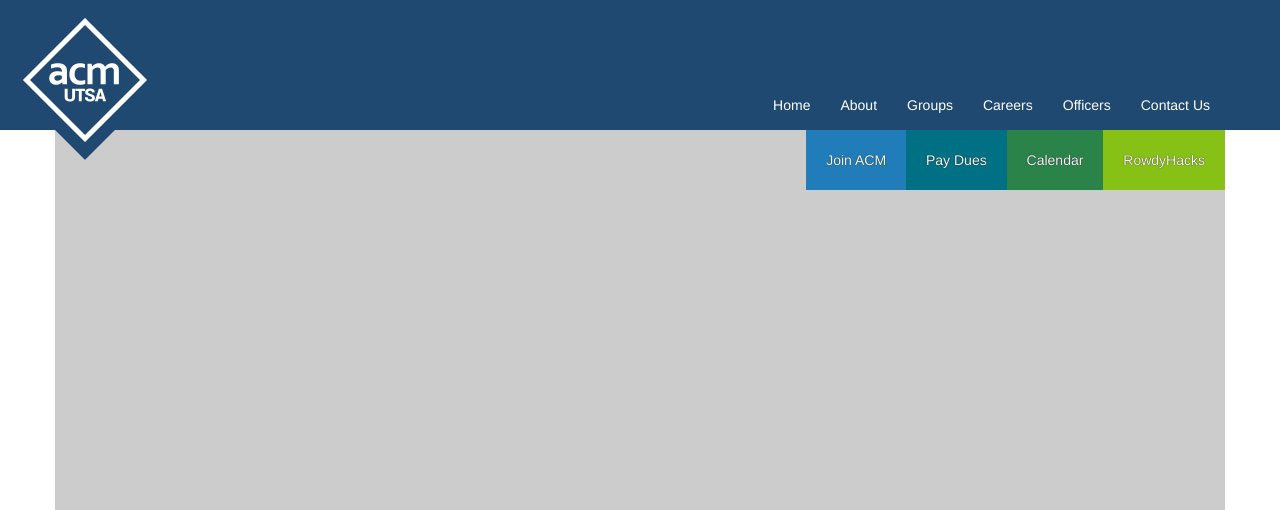
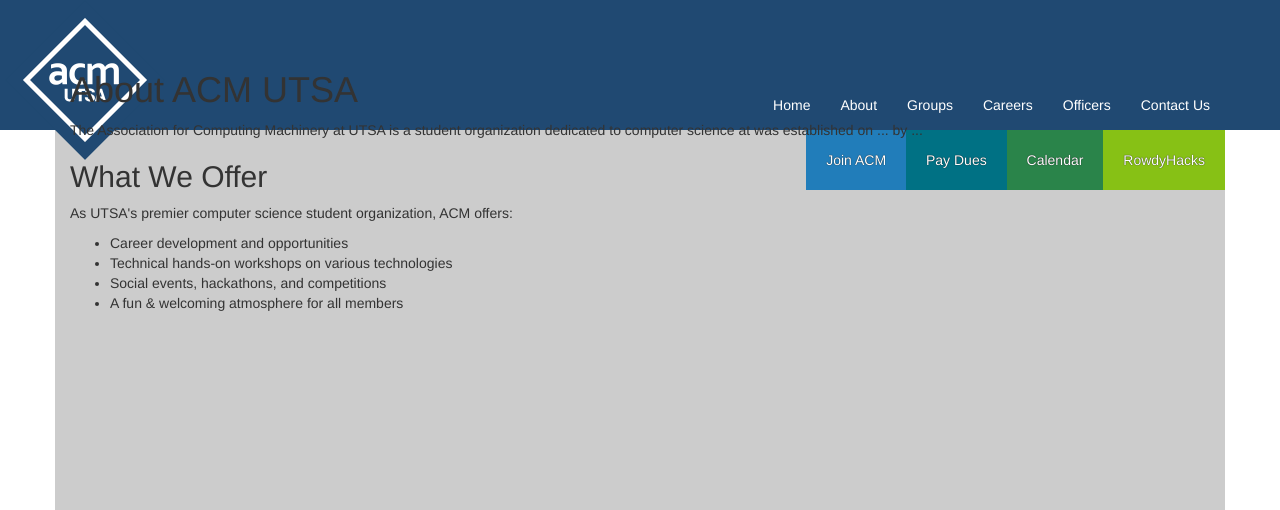
Before and after one commit to Fromalaska49/acm-utsa.org, a PHP site: page /about in a window 1280 px wide. Shown: the top 510 px of the page. Run offline with PHP 8.4, Linux system fonts and the light colour scheme.

Commit message:
Start writing about page content

```diff
--- a/about.php
+++ b/about.php
@@ -13,7 +13,23 @@
 		<div id="content" class="container">
 			<div class="row">
 				<div class="col-sm-12">
-					<!-- content here! -->
+					<h1>About ACM UTSA</h1>
+                    <p>
+                    	The Association for Computing Machinery at UTSA is a student organization dedicated to
+                        computer science at
+                        was established on ... by ...
+
+                    </p>
+                    <h2>What We Offer</h2>
+                    <p>
+                    	As UTSA's premier computer science student organization, ACM offers:
+                    </p>
+                    <ul>
+                    	<li>Career development and opportunities</li>
+                    	<li>Technical hands-on workshops on various technologies</li>
+                    	<li>Social events, hackathons, and competitions</li>
+                    	<li>A fun &amp; welcoming atmosphere for all members</li>
+                    </ul>
 				</div>
 			</div>
 		</div>
```
Also changed, not shown: index.php (line endings or trailing spaces).
